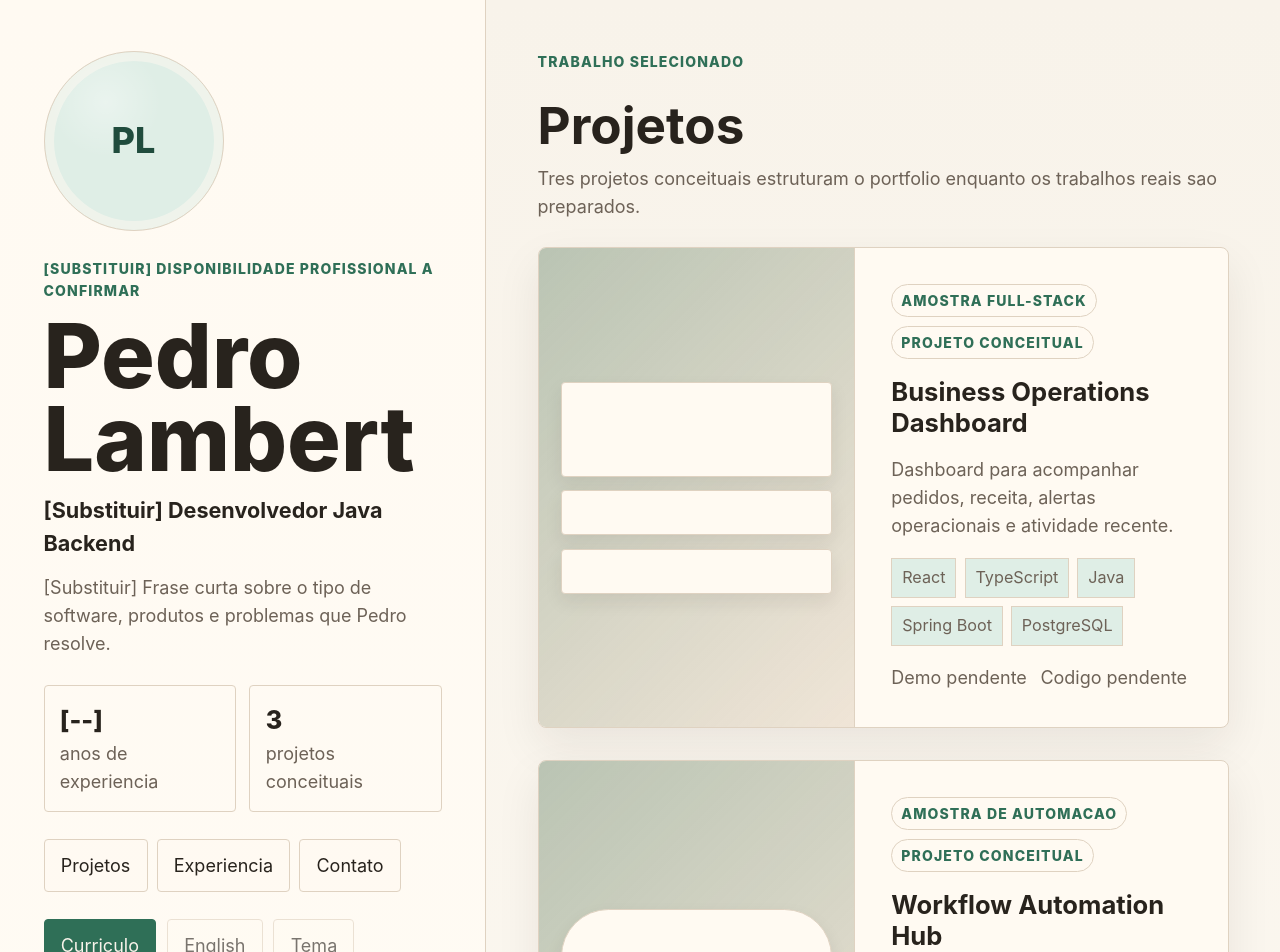
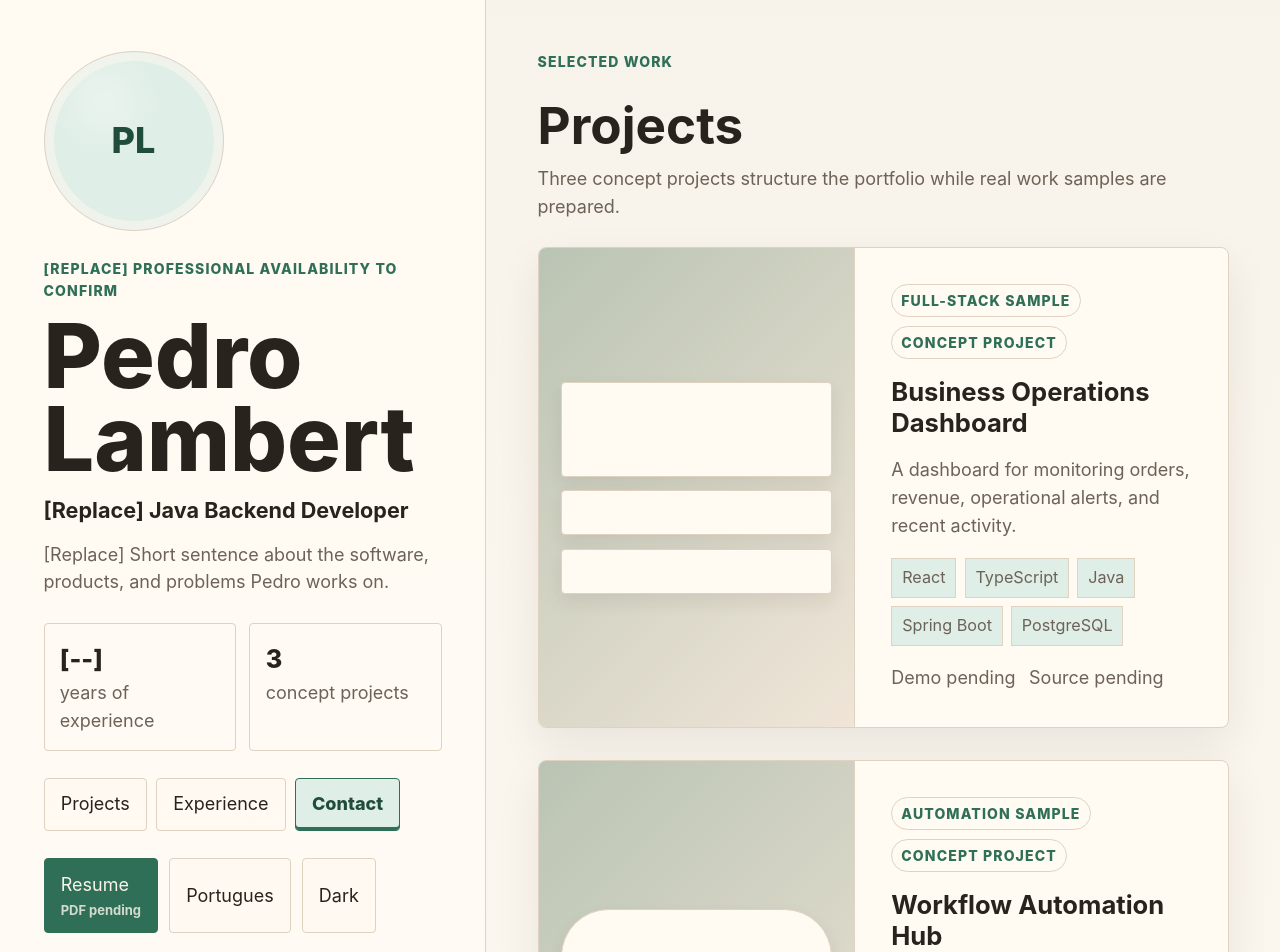
Before and after one commit to Pedro-nll/portfolio, a React (Vite) app: page / in a window 1280 px wide. Shown: the top 952 px of the page. Built offline with nearby package versions, Linux system fonts and the light colour scheme.

Commit message:
feat: add localization and preferences

```diff
--- a/src/App.css
+++ b/src/App.css
@@ -127,9 +127,16 @@
 }
 
 .site-nav a:hover,
+.site-nav a[aria-current='true'],
 .button:hover {
   background: var(--color-accent-soft);
   border-color: var(--color-accent);
+}
+
+.site-nav a[aria-current='true'] {
+  box-shadow: inset 0 -3px 0 var(--color-accent);
+  color: var(--color-accent-strong);
+  font-weight: 800;
 }
 
 .button {
@@ -146,9 +153,17 @@
   background: var(--color-accent-strong);
 }
 
-.button:disabled {
-  cursor: not-allowed;
-  opacity: 0.62;
+.resume-button {
+  align-items: flex-start;
+  display: inline-flex;
+  flex-direction: column;
+  gap: 0.1rem;
+}
+
+.resume-button small {
+  font-size: 0.72rem;
+  font-weight: 700;
+  opacity: 0.82;
 }
 
 .profile-actions {
--- a/src/App.tsx
+++ b/src/App.tsx
@@ -1,9 +1,24 @@
 import './App.css'
 import { AppShell } from './components/AppShell'
-import { ptContent } from './content/pt'
+import { useActiveSection } from './hooks/useActiveSection'
+import { useLanguage } from './hooks/useLanguage'
+import { useTheme } from './hooks/useTheme'
 
 function App() {
-  return <AppShell content={ptContent} />
+  const { content, toggleLanguage } = useLanguage()
+  const { theme, toggleTheme } = useTheme()
+  const sectionIds = content.nav.map((item) => item.id)
+  const activeSection = useActiveSection(sectionIds)
+
+  return (
+    <AppShell
+      content={content}
+      activeSection={activeSection}
+      theme={theme}
+      onLanguageToggle={toggleLanguage}
+      onThemeToggle={toggleTheme}
+    />
+  )
 }
 
 export default App
--- a/src/components/AppShell.tsx
+++ b/src/components/AppShell.tsx
@@ -1,4 +1,5 @@
 import type { PortfolioContent } from '../content/types'
+import type { ThemePreference } from '../hooks/useTheme'
 import { ContactLinks } from './ContactLinks'
 import { ExperienceTimeline } from './ExperienceTimeline'
 import { Navigation } from './Navigation'
@@ -7,9 +8,19 @@ import { ProjectsSection } from './ProjectsSection'
 
 type AppShellProps = {
   content: PortfolioContent
+  activeSection: PortfolioContent['nav'][number]['id']
+  theme: ThemePreference
+  onLanguageToggle: () => void
+  onThemeToggle: () => void
 }
 
-export function AppShell({ content }: AppShellProps) {
+export function AppShell({
+  content,
+  activeSection,
+  theme,
+  onLanguageToggle,
+  onThemeToggle,
+}: AppShellProps) {
   const year = new Date().getFullYear()
 
   return (
@@ -19,10 +30,16 @@ export function AppShell({ content }: AppShellProps) {
       </a>
 
       <div className="app-shell">
-        <ProfilePanel content={content} />
+        <ProfilePanel
+          content={content}
+          activeSection={activeSection}
+          theme={theme}
+          onLanguageToggle={onLanguageToggle}
+          onThemeToggle={onThemeToggle}
+        />
 
         <div className="mobile-nav">
-          <Navigation items={content.nav} />
+          <Navigation items={content.nav} activeSection={activeSection} />
         </div>
 
         <main className="content-column" id="main-content">
--- a/src/components/Navigation.tsx
+++ b/src/components/Navigation.tsx
@@ -2,13 +2,18 @@ import type { PortfolioContent } from '../content/types'
 
 type NavigationProps = {
   items: PortfolioContent['nav']
+  activeSection: PortfolioContent['nav'][number]['id']
 }
 
-export function Navigation({ items }: NavigationProps) {
+export function Navigation({ items, activeSection }: NavigationProps) {
   return (
     <nav className="site-nav" aria-label="Portfolio sections">
       {items.map((item) => (
-        <a key={item.id} href={`#${item.id}`}>
+        <a
+          key={item.id}
+          href={`#${item.id}`}
+          aria-current={activeSection === item.id ? 'true' : undefined}
+        >
           {item.label}
         </a>
       ))}
--- a/src/components/ProfilePanel.tsx
+++ b/src/components/ProfilePanel.tsx
@@ -1,14 +1,27 @@
 import type { PortfolioContent } from '../content/types'
+import type { ThemePreference } from '../hooks/useTheme'
 import { Navigation } from './Navigation'
 import { WorkspaceVignette } from './WorkspaceVignette'
 
 type ProfilePanelProps = {
   content: PortfolioContent
+  activeSection: PortfolioContent['nav'][number]['id']
+  theme: ThemePreference
+  onLanguageToggle: () => void
+  onThemeToggle: () => void
 }
 
-export function ProfilePanel({ content }: ProfilePanelProps) {
+export function ProfilePanel({
+  content,
+  activeSection,
+  theme,
+  onLanguageToggle,
+  onThemeToggle,
+}: ProfilePanelProps) {
   const { profile, actions, nav } = content
-  const resumeHref = `${import.meta.env.BASE_URL}resume/resume-pt.pdf`
+  const resumeFile = content.language === 'en' ? 'resume-en.pdf' : 'resume-pt.pdf'
+  const resumeHref = `${import.meta.env.BASE_URL}resume/${resumeFile}`
+  const nextThemeLabel = theme === 'dark' ? actions.theme.light : actions.theme.dark
 
   return (
     <aside className="profile-panel" aria-label="Profile summary">
@@ -32,17 +45,28 @@ export function ProfilePanel({ content }: ProfilePanelProps) {
         ))}
       </dl>
 
-      <Navigation items={nav} />
+      <Navigation items={nav} activeSection={activeSection} />
 
       <div className="profile-actions" aria-label="Portfolio controls">
-        <a className="button primary" href={resumeHref}>
-          {actions.resume}
+        <a className="button primary resume-button" href={resumeHref}>
+          <span>{actions.resume}</span>
+          <small>{actions.resumePending}</small>
         </a>
-        <button className="button" type="button" disabled>
+        <button
+          className="button"
+          type="button"
+          aria-label={actions.languageLabel}
+          onClick={onLanguageToggle}
+        >
           {actions.language}
         </button>
-        <button className="button" type="button" disabled>
-          {actions.theme}
+        <button
+          className="button"
+          type="button"
+          aria-label={`${actions.theme.label}: ${nextThemeLabel}`}
+          onClick={onThemeToggle}
+        >
+          {nextThemeLabel}
         </button>
       </div>
 
--- a/src/content/en.ts
+++ b/src/content/en.ts
@@ -22,8 +22,14 @@ export const enContent: PortfolioContent = {
   ],
   actions: {
     resume: 'Resume',
+    resumePending: 'PDF pending',
     language: 'Portugues',
-    theme: 'Theme',
+    languageLabel: 'Switch language to Portuguese',
+    theme: {
+      label: 'Toggle theme',
+      light: 'Light',
+      dark: 'Dark',
+    },
   },
   sections: {
     projects: {
--- a/src/content/pt.ts
+++ b/src/content/pt.ts
@@ -22,8 +22,14 @@ export const ptContent: PortfolioContent = {
   ],
   actions: {
     resume: 'Curriculo',
+    resumePending: 'PDF pendente',
     language: 'English',
-    theme: 'Tema',
+    languageLabel: 'Alternar idioma para ingles',
+    theme: {
+      label: 'Alternar tema',
+      light: 'Claro',
+      dark: 'Escuro',
+    },
   },
   sections: {
     projects: {
--- /dev/null
+++ b/src/hooks/useActiveSection.ts
@@ -0,0 +1,46 @@
+import { useEffect, useState } from 'react'
+import type { SectionId } from '../content/types'
+
+export function useActiveSection(sectionIds: SectionId[]) {
+  const [activeSection, setActiveSection] = useState<SectionId>(sectionIds[0])
+
+  useEffect(() => {
+    if (!('IntersectionObserver' in window)) {
+      return
+    }
+
+    const visibleSections = new Map<SectionId, number>()
+    const observer = new IntersectionObserver(
+      (entries) => {
+        entries.forEach((entry) => {
+          const id = entry.target.id as SectionId
+          if (entry.isIntersecting) {
+            visibleSections.set(id, entry.intersectionRatio)
+          } else {
+            visibleSections.delete(id)
+          }
+        })
+
+        const mostVisible = [...visibleSections.entries()].sort((a, b) => b[1] - a[1])[0]
+        if (mostVisible) {
+          setActiveSection(mostVisible[0])
+        }
+      },
+      {
+        rootMargin: '-20% 0px -55% 0px',
+        threshold: [0.1, 0.25, 0.5, 0.75],
+      },
+    )
+
+    sectionIds.forEach((id) => {
+      const section = document.getElementById(id)
+      if (section) {
+        observer.observe(section)
+      }
+    })
+
+    return () => observer.disconnect()
+  }, [sectionIds])
+
+  return activeSection
+}
--- /dev/null
+++ b/src/hooks/useLanguage.ts
@@ -0,0 +1,39 @@
+import { useEffect, useMemo, useState } from 'react'
+import { enContent } from '../content/en'
+import { ptContent } from '../content/pt'
+
+export type LanguageCode = 'pt-BR' | 'en'
+
+const STORAGE_KEY = 'portfolio-language'
+
+function getInitialLanguage(): LanguageCode {
+  if (typeof window === 'undefined') {
+    return 'pt-BR'
+  }
+
+  const stored = window.localStorage.getItem(STORAGE_KEY)
+  if (stored === 'pt-BR' || stored === 'en') {
+    return stored
+  }
+
+  return window.navigator.language.toLowerCase().startsWith('en') ? 'en' : 'pt-BR'
+}
+
+export function useLanguage() {
+  const [language, setLanguage] = useState<LanguageCode>(getInitialLanguage)
+
+  useEffect(() => {
+    window.localStorage.setItem(STORAGE_KEY, language)
+    document.documentElement.lang = language
+  }, [language])
+
+  const content = useMemo(() => {
+    return language === 'en' ? enContent : ptContent
+  }, [language])
+
+  const toggleLanguage = () => {
+    setLanguage((current) => (current === 'en' ? 'pt-BR' : 'en'))
+  }
+
+  return { content, language, setLanguage, toggleLanguage }
+}
--- /dev/null
+++ b/src/hooks/useTheme.ts
@@ -0,0 +1,33 @@
+import { useEffect, useState } from 'react'
+
+export type ThemePreference = 'light' | 'dark'
+
+const STORAGE_KEY = 'portfolio-theme'
+
+function getInitialTheme(): ThemePreference {
+  if (typeof window === 'undefined') {
+    return 'light'
+  }
+
+  const stored = window.localStorage.getItem(STORAGE_KEY)
+  if (stored === 'light' || stored === 'dark') {
+    return stored
+  }
+
+  return window.matchMedia('(prefers-color-scheme: dark)').matches ? 'dark' : 'light'
+}
+
+export function useTheme() {
+  const [theme, setTheme] = useState<ThemePreference>(getInitialTheme)
+
+  useEffect(() => {
+    window.localStorage.setItem(STORAGE_KEY, theme)
+    document.documentElement.dataset.theme = theme
+  }, [theme])
+
+  const toggleTheme = () => {
+    setTheme((current) => (current === 'dark' ? 'light' : 'dark'))
+  }
+
+  return { theme, setTheme, toggleTheme }
+}
--- a/src/styles/tokens.css
+++ b/src/styles/tokens.css
@@ -30,8 +30,37 @@
     sans-serif;
 }
 
+:root[data-theme='dark'] {
+  color-scheme: dark;
+  --color-background: #151915;
+  --color-background-elevated: #1b201b;
+  --color-surface: #20261f;
+  --color-surface-strong: #2a3028;
+  --color-text: #f4eadc;
+  --color-muted: #c3b8aa;
+  --color-subtle: #9f9487;
+  --color-accent: #8ec7a1;
+  --color-accent-strong: #b8e0c6;
+  --color-accent-soft: #24392e;
+  --color-border: #3b4338;
+  --color-border-strong: #55604f;
+  --color-focus: #a8d8ea;
+  --color-shadow: 0 0 0;
+  --color-lamp: #e1a854;
+  --color-screen: #a7d3c2;
+  --color-wood: #8f6748;
+  --color-book-a: #7fb397;
+  --color-book-b: #9f886e;
+  --color-book-c: #d7a45e;
+  --shadow-soft: 0 18px 45px rgb(var(--color-shadow) / 0.24);
+}
+
+:root[data-theme='light'] {
+  color-scheme: light;
+}
+
 @media (prefers-color-scheme: dark) {
-  :root {
+  :root:not([data-theme]) {
     color-scheme: dark;
     --color-background: #151915;
     --color-background-elevated: #1b201b;
```
Also changed, not shown: src/content/types.ts (+7 -1 lines), 2 other files (tests, documents, lock files or other folders).
